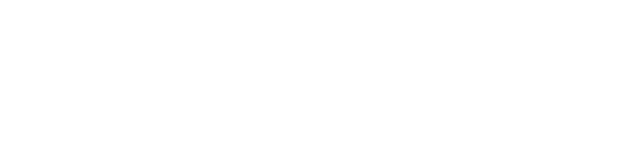
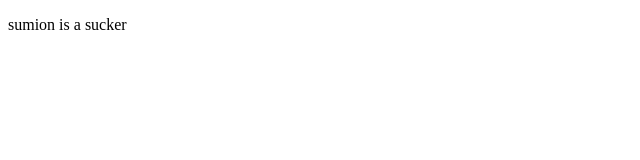
Before and after one commit to afmjoaa/Hello_Web, a plain HTML site: page index.html in a window 1280 px wide. Shown: the whole page, without its empty margins (0-640 px from the left). Drawn offline with Linux system fonts and the light colour scheme.

Commit message:
comitted muku

```diff
--- a/index.html
+++ b/index.html
@@ -6,5 +6,8 @@
 </head>
 <body>
 
+
+<p>sumion is a sucker</p>
+
 </body>
 </html>
```
